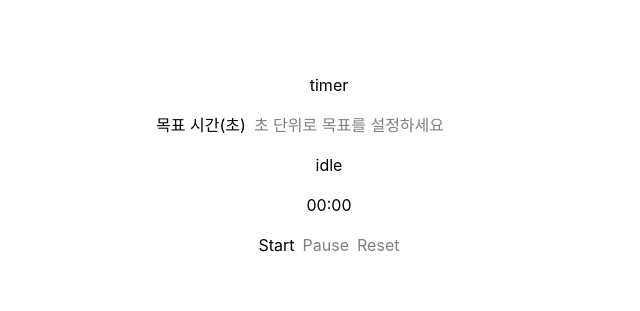
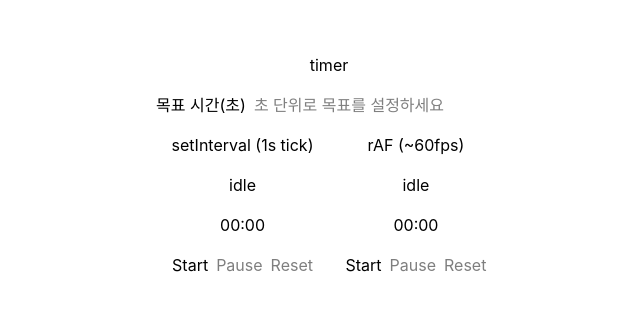
Before and after one commit to rsmaple/plang-timer, a React app: page / in a window 1280 px wide. Shown: the part 235-546 px from the top of the page, without its empty margins (311-951 px from the left). Built offline with nearby package versions, Linux system fonts and the light colour scheme; the HTML template or start-up script is replaced by a standard one.

Commit message:
feat: rAF timer 추가

```diff
--- a/rsbuild.config.ts
+++ b/rsbuild.config.ts
@@ -4,4 +4,15 @@ import { pluginReact } from '@rsbuild/plugin-react';
 // Docs: https://rsbuild.rs/config/
 export default defineConfig({
   plugins: [pluginReact()],
+  html: {
+    tags: [
+      {
+        tag: 'script',
+        attrs: {
+          src: 'https://cdn.jsdelivr.net/npm/react-scan/dist/auto.global.js',
+        },
+        append: false,
+      },
+    ],
+  },
 });
--- a/src/App.tsx
+++ b/src/App.tsx
@@ -1,33 +1,18 @@
 import { useState } from 'react';
 import './App.css';
+import { useRafTimer } from './hooks/useRafTimer';
 import { useTimer } from './hooks/useTimer';
 import { formatTime } from './time';
 
-const App = () => {
-  const [goalInput, setGoalInput] = useState('');
-  const goalSeconds = goalInput !== '' ? Number(goalInput) : null;
-
+function IntervalTimer({
+  goalSeconds,
+}: { goalSeconds: number | null }) {
   const { status, elapsed, start, pause, reset } = useTimer(goalSeconds);
-
   return (
-    <div className="flex items-center justify-center h-screen flex-col gap-4">
-      <h1>timer</h1>
-
-      <div className="flex items-center gap-2">
-        <label htmlFor="goal-input">목표 시간(초)</label>
-        <input
-          id="goal-input"
-          type="number"
-          min="1"
-          placeholder="초 단위로 목표를 설정하세요"
-          value={goalInput}
-          onChange={(e) => setGoalInput(e.target.value)}
-        />
-      </div>
-
+    <div className="flex flex-col items-center gap-4">
+      <h2>setInterval (1s tick)</h2>
       <span>{status}</span>
       <div>{formatTime(elapsed)}</div>
-
       <div className="flex items-center gap-2">
         <button
           type="button"
@@ -56,6 +41,71 @@ const App = () => {
       </div>
     </div>
   );
+}
+
+function RafTimer({ goalSeconds }: { goalSeconds: number | null }) {
+  const { status, elapsed, start, pause, reset } = useRafTimer(goalSeconds);
+  return (
+    <div className="flex flex-col items-center gap-4">
+      <h2>rAF (~60fps)</h2>
+      <span>{status}</span>
+      <div>{formatTime(elapsed)}</div>
+      <div className="flex items-center gap-2">
+        <button
+          type="button"
+          onClick={start}
+          disabled={status === 'running'}
+          className="disabled:opacity-50 disabled:cursor-not-allowed"
+        >
+          Start
+        </button>
+        <button
+          type="button"
+          onClick={pause}
+          disabled={status !== 'running'}
+          className="disabled:opacity-50 disabled:cursor-not-allowed"
+        >
+          Pause
+        </button>
+        <button
+          type="button"
+          onClick={reset}
+          disabled={status === 'idle'}
+          className="disabled:opacity-50 disabled:cursor-not-allowed"
+        >
+          Reset
+        </button>
+      </div>
+    </div>
+  );
+}
+
+const App = () => {
+  const [goalInput, setGoalInput] = useState('');
+  const goalSeconds = goalInput !== '' ? Number(goalInput) : null;
+
+  return (
+    <div className="flex items-center justify-center h-screen flex-col gap-4">
+      <h1>timer</h1>
+
+      <div className="flex items-center gap-2">
+        <label htmlFor="goal-input">목표 시간(초)</label>
+        <input
+          id="goal-input"
+          type="number"
+          min="1"
+          placeholder="초 단위로 목표를 설정하세요"
+          value={goalInput}
+          onChange={(e) => setGoalInput(e.target.value)}
+        />
+      </div>
+
+      <div className="flex gap-8">
+        <IntervalTimer goalSeconds={goalSeconds} />
+        <RafTimer goalSeconds={goalSeconds} />
+      </div>
+    </div>
+  );
 };
 
 export default App;
--- /dev/null
+++ b/src/hooks/useRafLoop.ts
@@ -0,0 +1,23 @@
+import { useEffect, useRef } from 'react';
+
+export function useRafLoop(callback: () => void, active: boolean): void {
+  const savedCallback = useRef(callback);
+
+  useEffect(() => {
+    savedCallback.current = callback;
+  }, [callback]);
+
+  useEffect(() => {
+    if (!active) return;
+
+    let rafId: number;
+
+    const loop = () => {
+      savedCallback.current();
+      rafId = requestAnimationFrame(loop);
+    };
+
+    rafId = requestAnimationFrame(loop);
+    return () => cancelAnimationFrame(rafId);
+  }, [active]);
+}
--- /dev/null
+++ b/src/hooks/useRafTimer.ts
@@ -0,0 +1,79 @@
+import { useCallback, useRef, useState } from 'react';
+import { now } from '../time';
+import { useRafLoop } from './useRafLoop';
+
+export type TimerStatus = 'idle' | 'running' | 'paused';
+
+interface TimerState {
+  status: TimerStatus;
+  elapsed: number;
+}
+
+interface TimerInternals {
+  accumulated: number;
+  startTime: number;
+  goalNotified: boolean;
+}
+
+export function useRafTimer(goalSeconds: number | null = null) {
+  const [state, setState] = useState<TimerState>({
+    status: 'idle',
+    elapsed: 0,
+  });
+
+  const ref = useRef<TimerInternals>({
+    accumulated: 0,
+    startTime: 0,
+    goalNotified: false,
+  });
+
+  useRafLoop(() => {
+    const { accumulated, startTime } = ref.current;
+    const elapsed = accumulated + (now() - startTime);
+
+    if (
+      goalSeconds !== null &&
+      !ref.current.goalNotified &&
+      elapsed >= goalSeconds * 1000
+    ) {
+      ref.current.goalNotified = true;
+      ref.current.accumulated = goalSeconds * 1000;
+      setState({ status: 'paused', elapsed: goalSeconds * 1000 });
+      alert(`>>>${goalSeconds}<<<`);
+      return;
+    }
+
+    if (ref.current.goalNotified) return;
+
+    setState({ status: 'running', elapsed });
+  }, state.status === 'running');
+
+  const start = useCallback(() => {
+    if (state.status === 'running') return;
+
+    ref.current.startTime = now();
+    setState((prev) => ({ ...prev, status: 'running' }));
+  }, [state.status]);
+
+  const pause = useCallback(() => {
+    if (state.status !== 'running') return;
+
+    ref.current.accumulated += now() - ref.current.startTime;
+    setState({ status: 'paused', elapsed: ref.current.accumulated });
+  }, [state.status]);
+
+  const reset = useCallback(() => {
+    ref.current.accumulated = 0;
+    ref.current.startTime = 0;
+    ref.current.goalNotified = false;
+    setState({ status: 'idle', elapsed: 0 });
+  }, []);
+
+  return {
+    status: state.status,
+    elapsed: state.elapsed,
+    start,
+    pause,
+    reset,
+  };
+}
```
